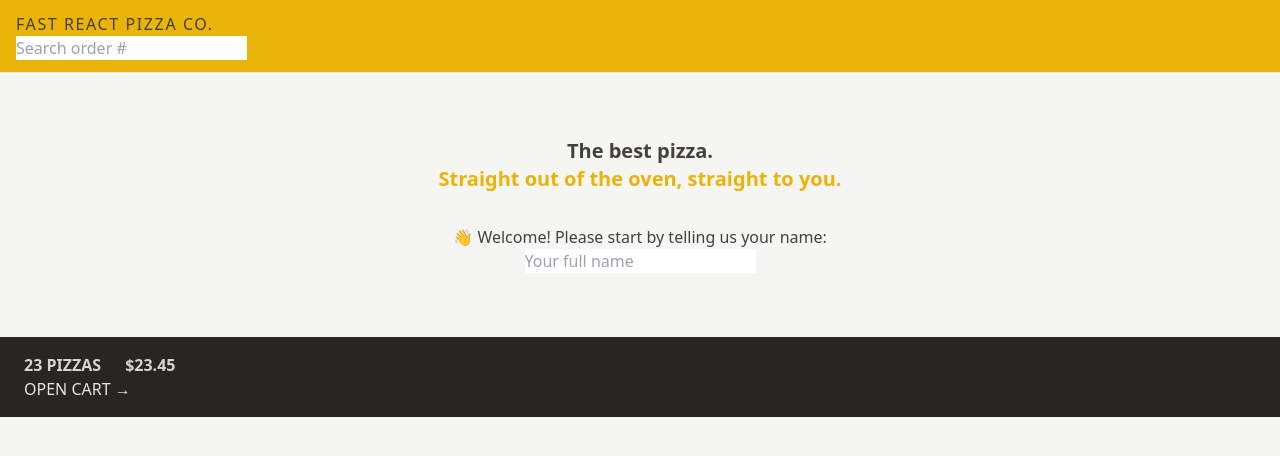
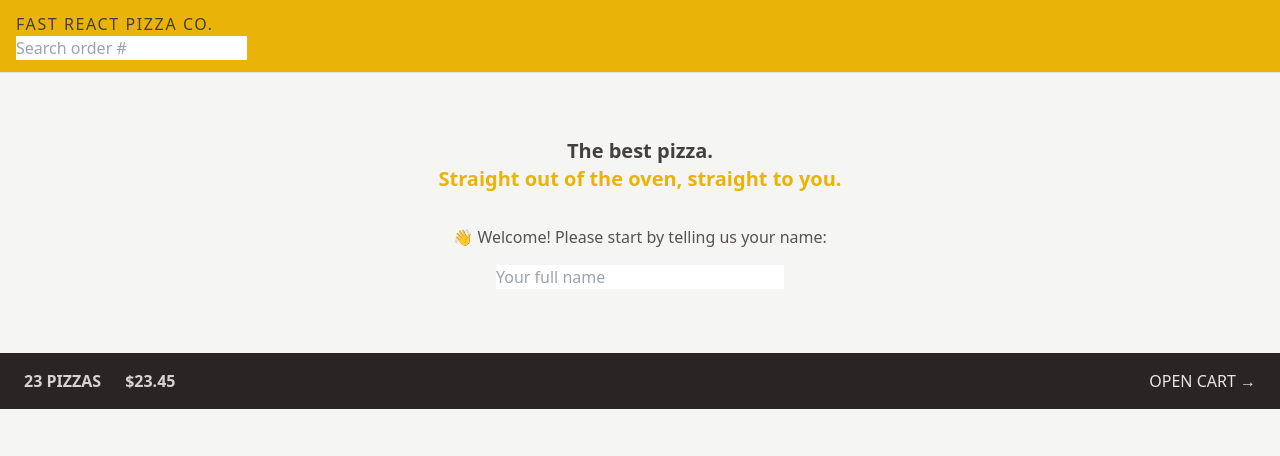
Before and after one commit to Darthdevv/Fast-React-Pizza, a React (Vite) app: page / in a window 1280 px wide. Shown: the top 456 px of the page. Built offline with nearby package versions, Linux system fonts and the light colour scheme.

Commit message:
🍕 styling cart

```diff
--- a/src/features/cart/CartOverview.jsx
+++ b/src/features/cart/CartOverview.jsx
@@ -2,7 +2,7 @@ import { Link } from "react-router-dom";
 
 function CartOverview() {
   return (
-    <div className="bg-stone-800 text-stone-200 px-4 py-4 sm:px-6 uppercase">
+    <div className=" flex items-center justify-between bg-stone-800 text-stone-200 px-4 py-4 sm:px-6 uppercase text-sm    md:text-base">
       <p className="text-stone-300 font-semibold space-x-4 sm:space-x-6">
         <span>23 pizzas</span>
         <span>$23.45</span>
--- a/src/features/user/CreateUser.jsx
+++ b/src/features/user/CreateUser.jsx
@@ -9,13 +9,14 @@ function CreateUser() {
 
   return (
     <form onSubmit={handleSubmit}>
-      <p>👋 Welcome! Please start by telling us your name:</p>
+      <p className='mb-4 text-sm text-stone-600 md:text-base'>👋 Welcome! Please start by telling us your name:</p>
 
       <input
         type="text"
         placeholder="Your full name"
         value={username}
         onChange={(e) => setUsername(e.target.value)}
+        className=' w-72'
       />
 
       {username !== '' && (
```
